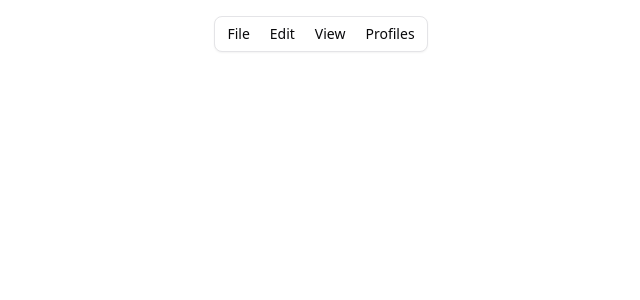
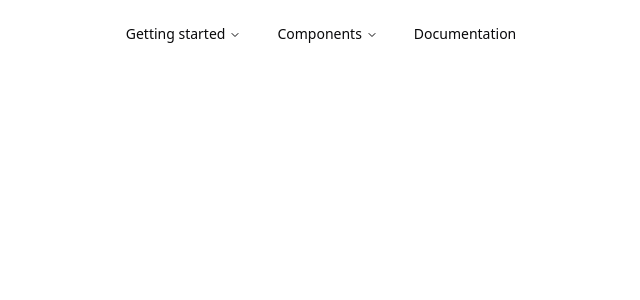
Before and after one commit to azamat-cto/react-starter, a React (Vite) app: page / in a window 1280 px wide. Shown: the top 300 px of the page, without its empty margins (319-959 px from the left). Built offline with nearby package versions, Linux system fonts and the light colour scheme.

Commit message:
add `navigation-menu` component

```diff
--- a/package.json
+++ b/package.json
@@ -1,7 +1,7 @@
 {
     "name": "react-starter",
     "private": true,
-    "version": "0.0.37",
+    "version": "0.0.38",
     "type": "module",
     "scripts": {
         "dev": "vite",
@@ -25,6 +25,7 @@
         "@radix-ui/react-hover-card": "^1.1.6",
         "@radix-ui/react-label": "^2.1.2",
         "@radix-ui/react-menubar": "^1.1.6",
+        "@radix-ui/react-navigation-menu": "^1.2.5",
         "@radix-ui/react-popover": "^1.1.6",
         "@radix-ui/react-slot": "^1.1.2",
         "@tailwindcss/vite": "^4.0.12",
--- a/src/App.tsx
+++ b/src/App.tsx
@@ -1,119 +1,164 @@
+import React from "react";
+import { cn } from "@/lib/utils";
 import {
-    Menubar,
-    MenubarCheckboxItem,
-    MenubarContent,
-    MenubarItem,
-    MenubarMenu,
-    MenubarRadioGroup,
-    MenubarRadioItem,
-    MenubarSeparator,
-    MenubarShortcut,
-    MenubarSub,
-    MenubarSubContent,
-    MenubarSubTrigger,
-    MenubarTrigger,
-} from "@/components/ui/menubar";
+    NavigationMenu,
+    NavigationMenuContent,
+    NavigationMenuItem,
+    NavigationMenuLink,
+    NavigationMenuList,
+    NavigationMenuTrigger,
+    navigationMenuTriggerStyle,
+} from "@/components/ui/navigation-menu";
+import { Code } from "lucide-react";
+
+const components: { title: string; href: string; description: string }[] = [
+    {
+        title: "Alert Dialog",
+        href: "/docs/primitives/alert-dialog",
+        description:
+            "A modal dialog that interrupts the user with important content and expects a response.",
+    },
+    {
+        title: "Hover Card",
+        href: "/docs/primitives/hover-card",
+        description:
+            "For sighted users to preview content available behind a link.",
+    },
+    {
+        title: "Progress",
+        href: "/docs/primitives/progress",
+        description:
+            "Displays an indicator showing the completion progress of a task, typically displayed as a progress bar.",
+    },
+    {
+        title: "Scroll-area",
+        href: "/docs/primitives/scroll-area",
+        description: "Visually or semantically separates content.",
+    },
+    {
+        title: "Tabs",
+        href: "/docs/primitives/tabs",
+        description:
+            "A set of layered sections of content—known as tab panels—that are displayed one at a time.",
+    },
+    {
+        title: "Tooltip",
+        href: "/docs/primitives/tooltip",
+        description:
+            "A popup that displays information related to an element when the element receives keyboard focus or the mouse hovers over it.",
+    },
+];
 
 function App() {
     return (
         <div className="flex flex-col items-center h-svh max-w-2xl mx-auto pt-4">
-            <Menubar>
-                <MenubarMenu>
-                    <MenubarTrigger>File</MenubarTrigger>
-                    <MenubarContent>
-                        <MenubarItem>
-                            New Tab <MenubarShortcut>⌘T</MenubarShortcut>
-                        </MenubarItem>
-                        <MenubarItem>
-                            New Window <MenubarShortcut>⌘N</MenubarShortcut>
-                        </MenubarItem>
-                        <MenubarItem disabled>New Incognito Window</MenubarItem>
-                        <MenubarSeparator />
-                        <MenubarSub>
-                            <MenubarSubTrigger>Share</MenubarSubTrigger>
-                            <MenubarSubContent>
-                                <MenubarItem>Email link</MenubarItem>
-                                <MenubarItem>Messages</MenubarItem>
-                                <MenubarItem>Notes</MenubarItem>
-                            </MenubarSubContent>
-                        </MenubarSub>
-                        <MenubarSeparator />
-                        <MenubarItem>
-                            Print... <MenubarShortcut>⌘P</MenubarShortcut>
-                        </MenubarItem>
-                    </MenubarContent>
-                </MenubarMenu>
-                <MenubarMenu>
-                    <MenubarTrigger>Edit</MenubarTrigger>
-                    <MenubarContent>
-                        <MenubarItem>
-                            Undo <MenubarShortcut>⌘Z</MenubarShortcut>
-                        </MenubarItem>
-                        <MenubarItem>
-                            Redo <MenubarShortcut>⇧⌘Z</MenubarShortcut>
-                        </MenubarItem>
-                        <MenubarSeparator />
-                        <MenubarSub>
-                            <MenubarSubTrigger>Find</MenubarSubTrigger>
-                            <MenubarSubContent>
-                                <MenubarItem>Search the web</MenubarItem>
-                                <MenubarSeparator />
-                                <MenubarItem>Find...</MenubarItem>
-                                <MenubarItem>Find Next</MenubarItem>
-                                <MenubarItem>Find Previous</MenubarItem>
-                            </MenubarSubContent>
-                        </MenubarSub>
-                        <MenubarSeparator />
-                        <MenubarItem>Cut</MenubarItem>
-                        <MenubarItem>Copy</MenubarItem>
-                        <MenubarItem>Paste</MenubarItem>
-                    </MenubarContent>
-                </MenubarMenu>
-                <MenubarMenu>
-                    <MenubarTrigger>View</MenubarTrigger>
-                    <MenubarContent>
-                        <MenubarCheckboxItem>
-                            Always Show Bookmarks Bar
-                        </MenubarCheckboxItem>
-                        <MenubarCheckboxItem checked>
-                            Always Show Full URLs
-                        </MenubarCheckboxItem>
-                        <MenubarSeparator />
-                        <MenubarItem inset>
-                            Reload <MenubarShortcut>⌘R</MenubarShortcut>
-                        </MenubarItem>
-                        <MenubarItem disabled inset>
-                            Force Reload <MenubarShortcut>⇧⌘R</MenubarShortcut>
-                        </MenubarItem>
-                        <MenubarSeparator />
-                        <MenubarItem inset>Toggle Fullscreen</MenubarItem>
-                        <MenubarSeparator />
-                        <MenubarItem inset>Hide Sidebar</MenubarItem>
-                    </MenubarContent>
-                </MenubarMenu>
-                <MenubarMenu>
-                    <MenubarTrigger>Profiles</MenubarTrigger>
-                    <MenubarContent>
-                        <MenubarRadioGroup value="benoit">
-                            <MenubarRadioItem value="andy">
-                                Andy
-                            </MenubarRadioItem>
-                            <MenubarRadioItem value="benoit">
-                                Benoit
-                            </MenubarRadioItem>
-                            <MenubarRadioItem value="Luis">
-                                Luis
-                            </MenubarRadioItem>
-                        </MenubarRadioGroup>
-                        <MenubarSeparator />
-                        <MenubarItem inset>Edit...</MenubarItem>
-                        <MenubarSeparator />
-                        <MenubarItem inset>Add Profile...</MenubarItem>
-                    </MenubarContent>
-                </MenubarMenu>
-            </Menubar>
+            <div>
+                <NavigationMenu>
+                    <NavigationMenuList>
+                        <NavigationMenuItem>
+                            <NavigationMenuTrigger>
+                                Getting started
+                            </NavigationMenuTrigger>
+                            <NavigationMenuContent>
+                                <ul className="grid gap-3 p-4 md:w-[400px] lg:w-[500px] lg:grid-cols-[.75fr_1fr]">
+                                    <li className="row-span-3">
+                                        <NavigationMenuLink asChild>
+                                            <a
+                                                className="flex h-full w-full select-none flex-col justify-end rounded-md bg-gradient-to-b from-muted/50 to-muted p-6 no-underline outline-none focus:shadow-md"
+                                                href="/"
+                                            >
+                                                <Code className="h-6 w-6" />
+                                                <div className="mb-2 mt-4 text-lg font-medium">
+                                                    shadcn/ui
+                                                </div>
+                                                <p className="text-sm leading-tight text-muted-foreground">
+                                                    Beautifully designed
+                                                    components built with Radix
+                                                    UI and Tailwind CSS.
+                                                </p>
+                                            </a>
+                                        </NavigationMenuLink>
+                                    </li>
+                                    <ListItem href="/docs" title="Introduction">
+                                        Re-usable components built using Radix
+                                        UI and Tailwind CSS.
+                                    </ListItem>
+                                    <ListItem
+                                        href="/docs/installation"
+                                        title="Installation"
+                                    >
+                                        How to install dependencies and
+                                        structure your app.
+                                    </ListItem>
+                                    <ListItem
+                                        href="/docs/primitives/typography"
+                                        title="Typography"
+                                    >
+                                        Styles for headings, paragraphs,
+                                        lists...etc
+                                    </ListItem>
+                                </ul>
+                            </NavigationMenuContent>
+                        </NavigationMenuItem>
+                        <NavigationMenuItem>
+                            <NavigationMenuTrigger>
+                                Components
+                            </NavigationMenuTrigger>
+                            <NavigationMenuContent>
+                                <ul className="grid w-[400px] gap-3 p-4 md:w-[500px] md:grid-cols-2 lg:w-[600px] ">
+                                    {components.map((component) => (
+                                        <ListItem
+                                            key={component.title}
+                                            title={component.title}
+                                            href={component.href}
+                                        >
+                                            {component.description}
+                                        </ListItem>
+                                    ))}
+                                </ul>
+                            </NavigationMenuContent>
+                        </NavigationMenuItem>
+                        <NavigationMenuItem>
+                            <NavigationMenuLink
+                                asChild
+                                className={navigationMenuTriggerStyle()}
+                            >
+                                <a href=""> Documentation</a>
+                            </NavigationMenuLink>
+                        </NavigationMenuItem>
+                    </NavigationMenuList>
+                </NavigationMenu>
+            </div>
         </div>
     );
 }
 
+const ListItem = React.forwardRef<
+    React.ElementRef<"a">,
+    React.ComponentPropsWithoutRef<"a">
+>(({ className, title, children, ...props }, ref) => {
+    return (
+        <li>
+            <NavigationMenuLink asChild>
+                <a
+                    ref={ref}
+                    className={cn(
+                        "block select-none space-y-1 rounded-md p-3 leading-none no-underline outline-none transition-colors hover:bg-accent hover:text-accent-foreground focus:bg-accent focus:text-accent-foreground",
+                        className,
+                    )}
+                    {...props}
+                >
+                    <div className="text-sm font-medium leading-none">
+                        {title}
+                    </div>
+                    <p className="line-clamp-2 text-sm leading-snug text-muted-foreground">
+                        {children}
+                    </p>
+                </a>
+            </NavigationMenuLink>
+        </li>
+    );
+});
+ListItem.displayName = "ListItem";
+
 export default App;
--- /dev/null
+++ b/src/components/ui/navigation-menu.tsx
@@ -0,0 +1,168 @@
+import * as React from "react";
+import * as NavigationMenuPrimitive from "@radix-ui/react-navigation-menu";
+import { cva } from "class-variance-authority";
+import { ChevronDownIcon } from "lucide-react";
+
+import { cn } from "@/lib/utils";
+
+function NavigationMenu({
+    className,
+    children,
+    viewport = true,
+    ...props
+}: React.ComponentProps<typeof NavigationMenuPrimitive.Root> & {
+    viewport?: boolean;
+}) {
+    return (
+        <NavigationMenuPrimitive.Root
+            data-slot="navigation-menu"
+            data-viewport={viewport}
+            className={cn(
+                "group/navigation-menu relative flex max-w-max flex-1 items-center justify-center",
+                className,
+            )}
+            {...props}
+        >
+            {children}
+            {viewport && <NavigationMenuViewport />}
+        </NavigationMenuPrimitive.Root>
+    );
+}
+
+function NavigationMenuList({
+    className,
+    ...props
+}: React.ComponentProps<typeof NavigationMenuPrimitive.List>) {
+    return (
+        <NavigationMenuPrimitive.List
+            data-slot="navigation-menu-list"
+            className={cn(
+                "group flex flex-1 list-none items-center justify-center gap-1",
+                className,
+            )}
+            {...props}
+        />
+    );
+}
+
+function NavigationMenuItem({
+    className,
+    ...props
+}: React.ComponentProps<typeof NavigationMenuPrimitive.Item>) {
+    return (
+        <NavigationMenuPrimitive.Item
+            data-slot="navigation-menu-item"
+            className={cn("relative", className)}
+            {...props}
+        />
+    );
+}
+
+const navigationMenuTriggerStyle = cva(
+    "group inline-flex h-9 w-max items-center justify-center rounded-md bg-background px-4 py-2 text-sm font-medium hover:bg-accent hover:text-accent-foreground focus:bg-accent focus:text-accent-foreground disabled:pointer-events-none disabled:opacity-50 data-[state=open]:hover:bg-accent data-[state=open]:text-accent-foreground data-[state=open]:focus:bg-accent data-[state=open]:bg-accent/50 ring-ring/10 dark:ring-ring/20 dark:outline-ring/40 outline-ring/50 transition-[color,box-shadow] focus-visible:ring-4 focus-visible:outline-1",
+);
+
+function NavigationMenuTrigger({
+    className,
+    children,
+    ...props
+}: React.ComponentProps<typeof NavigationMenuPrimitive.Trigger>) {
+    return (
+        <NavigationMenuPrimitive.Trigger
+            data-slot="navigation-menu-trigger"
+            className={cn(navigationMenuTriggerStyle(), "group", className)}
+            {...props}
+        >
+            {children}{" "}
+            <ChevronDownIcon
+                className="relative top-[1px] ml-1 size-3 transition duration-300 group-data-[state=open]:rotate-180"
+                aria-hidden="true"
+            />
+        </NavigationMenuPrimitive.Trigger>
+    );
+}
+
+function NavigationMenuContent({
+    className,
+    ...props
+}: React.ComponentProps<typeof NavigationMenuPrimitive.Content>) {
+    return (
+        <NavigationMenuPrimitive.Content
+            data-slot="navigation-menu-content"
+            className={cn(
+                "data-[motion^=from-]:animate-in data-[motion^=to-]:animate-out data-[motion^=from-]:fade-in data-[motion^=to-]:fade-out data-[motion=from-end]:slide-in-from-right-52 data-[motion=from-start]:slide-in-from-left-52 data-[motion=to-end]:slide-out-to-right-52 data-[motion=to-start]:slide-out-to-left-52 top-0 left-0 w-full p-2 pr-2.5 md:absolute md:w-auto",
+                "group-data-[viewport=false]/navigation-menu:bg-popover group-data-[viewport=false]/navigation-menu:text-popover-foreground group-data-[viewport=false]/navigation-menu:data-[state=open]:animate-in group-data-[viewport=false]/navigation-menu:data-[state=closed]:animate-out group-data-[viewport=false]/navigation-menu:data-[state=closed]:zoom-out-95 group-data-[viewport=false]/navigation-menu:data-[state=open]:zoom-in-95 group-data-[viewport=false]/navigation-menu:data-[state=open]:fade-in-0 group-data-[viewport=false]/navigation-menu:data-[state=closed]:fade-out-0 group-data-[viewport=false]/navigation-menu:top-full group-data-[viewport=false]/navigation-menu:mt-1.5 group-data-[viewport=false]/navigation-menu:overflow-hidden group-data-[viewport=false]/navigation-menu:rounded-md group-data-[viewport=false]/navigation-menu:border group-data-[viewport=false]/navigation-menu:shadow group-data-[viewport=false]/navigation-menu:duration-200 **:data-[slot=navigation-menu-link]:focus:ring-0 **:data-[slot=navigation-menu-link]:focus:outline-none",
+                className,
+            )}
+            {...props}
+        />
+    );
+}
+
+function NavigationMenuViewport({
+    className,
+    ...props
+}: React.ComponentProps<typeof NavigationMenuPrimitive.Viewport>) {
+    return (
+        <div
+            className={cn(
+                "absolute top-full left-0 isolate z-50 flex justify-center",
+            )}
+        >
+            <NavigationMenuPrimitive.Viewport
+                data-slot="navigation-menu-viewport"
+                className={cn(
+                    "origin-top-center bg-popover text-popover-foreground data-[state=open]:animate-in data-[state=closed]:animate-out data-[state=closed]:zoom-out-95 data-[state=open]:zoom-in-90 relative mt-1.5 h-[var(--radix-navigation-menu-viewport-height)] w-full overflow-hidden rounded-md border shadow md:w-[var(--radix-navigation-menu-viewport-width)]",
+                    className,
+                )}
+                {...props}
+            />
+        </div>
+    );
+}
+
+function NavigationMenuLink({
+    className,
+    ...props
+}: React.ComponentProps<typeof NavigationMenuPrimitive.Link>) {
+    return (
+        <NavigationMenuPrimitive.Link
+            data-slot="navigation-menu-link"
+            className={cn(
+                "data-[active=true]:focus:bg-accent data-[active=true]:hover:bg-accent data-[active=true]:bg-accent/50 data-[active=true]:text-accent-foreground hover:bg-accent hover:text-accent-foreground focus:bg-accent focus:text-accent-foreground ring-ring/10 dark:ring-ring/20 dark:outline-ring/40 outline-ring/50 [&_svg:not([class*='text-'])]:text-muted-foreground flex flex-col gap-1 rounded-sm p-2 text-sm transition-[color,box-shadow] focus-visible:ring-4 focus-visible:outline-1 [&_svg:not([class*='size-'])]:size-4",
+                className,
+            )}
+            {...props}
+        />
+    );
+}
+
+function NavigationMenuIndicator({
+    className,
+    ...props
+}: React.ComponentProps<typeof NavigationMenuPrimitive.Indicator>) {
+    return (
+        <NavigationMenuPrimitive.Indicator
+            data-slot="navigation-menu-indicator"
+            className={cn(
+                "data-[state=visible]:animate-in data-[state=hidden]:animate-out data-[state=hidden]:fade-out data-[state=visible]:fade-in top-full z-[1] flex h-1.5 items-end justify-center overflow-hidden",
+                className,
+            )}
+            {...props}
+        >
+            <div className="bg-border relative top-[60%] h-2 w-2 rotate-45 rounded-tl-sm shadow-md" />
+        </NavigationMenuPrimitive.Indicator>
+    );
+}
+
+export {
+    NavigationMenu,
+    NavigationMenuList,
+    NavigationMenuItem,
+    NavigationMenuContent,
+    NavigationMenuTrigger,
+    NavigationMenuLink,
+    NavigationMenuIndicator,
+    NavigationMenuViewport,
+    navigationMenuTriggerStyle,
+};
```
Also changed, not shown: 1 other file (tests, documents, lock files or other folders).
